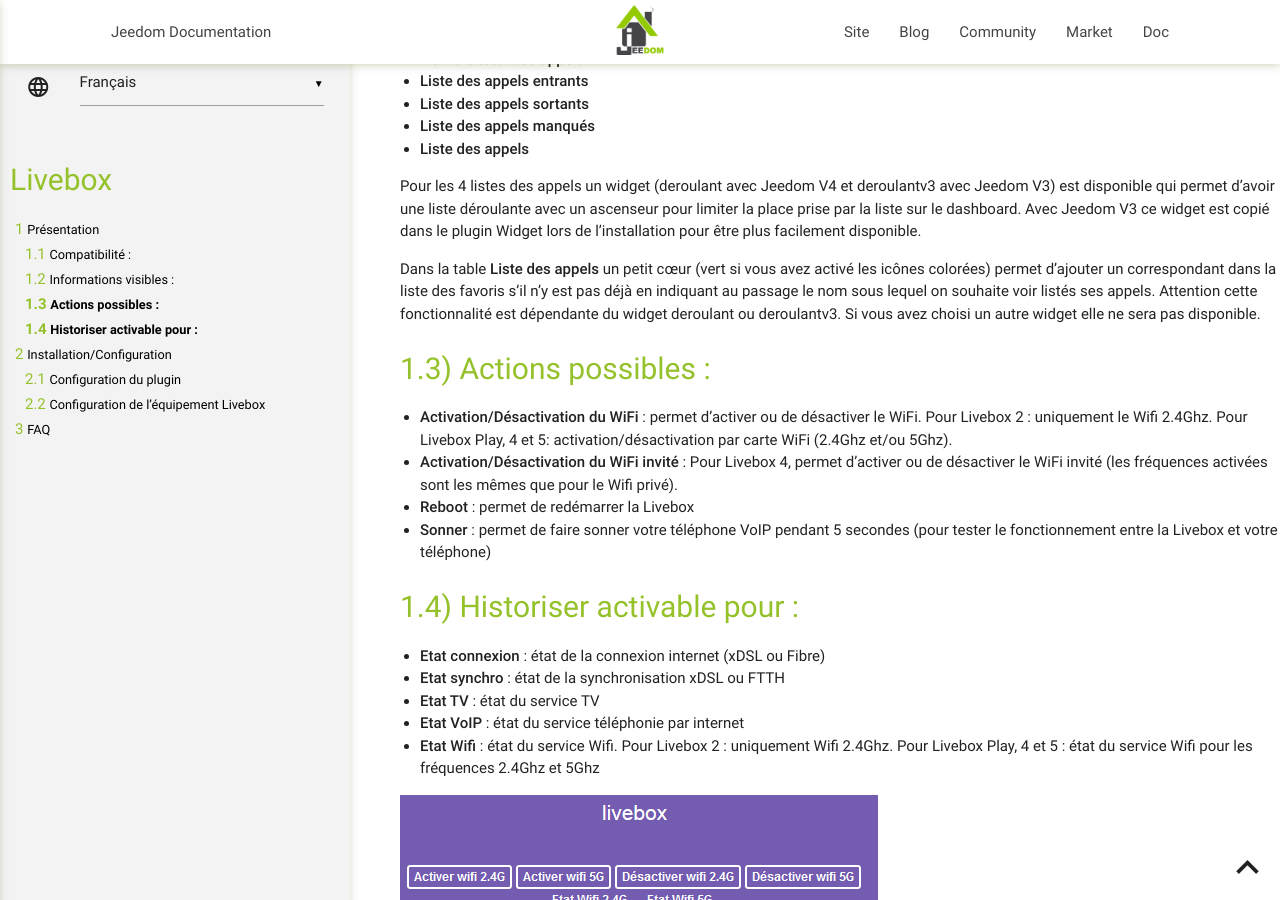
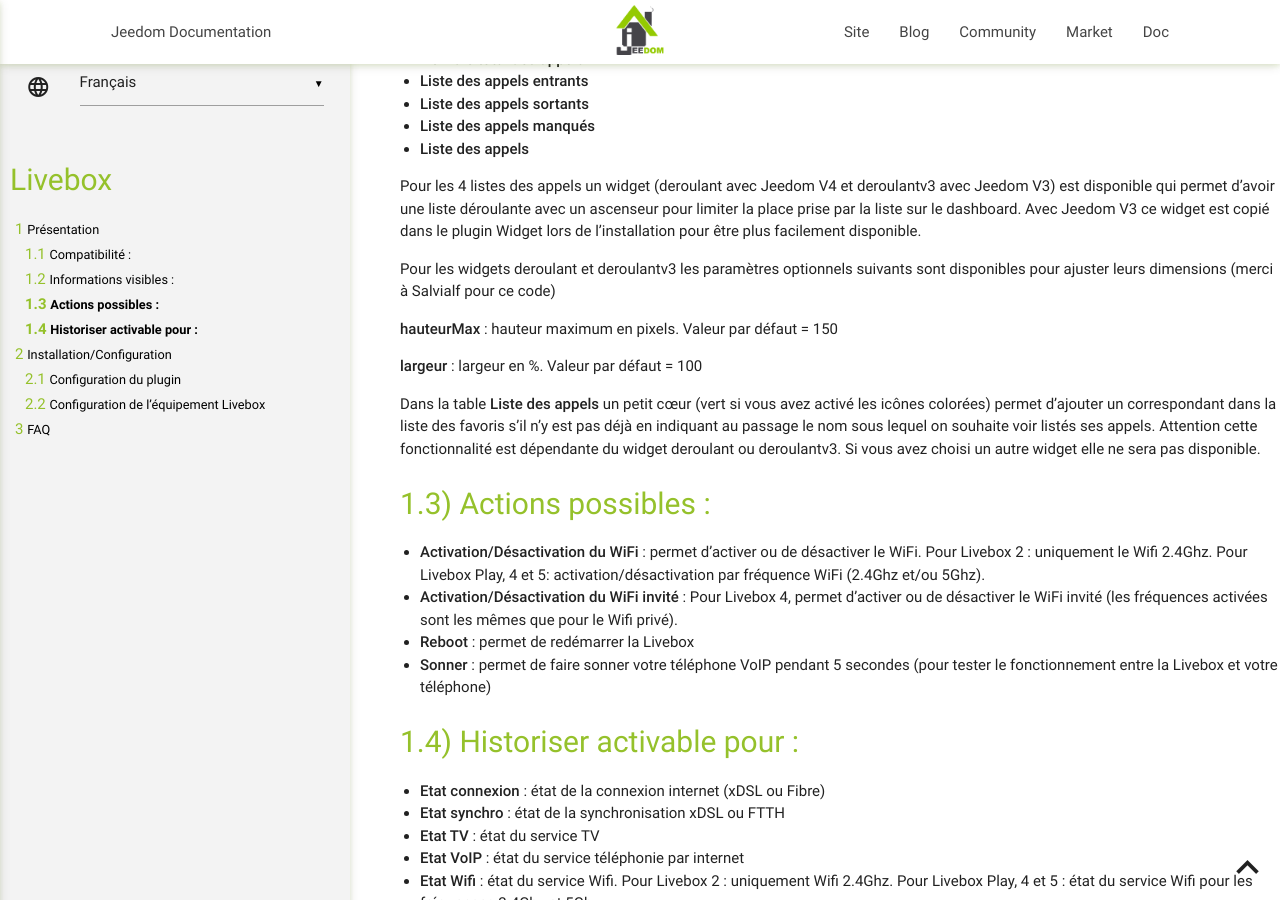
Before and after one commit to jmvedrine/plugin-livebox, a Jekyll site: the page built from docs/fr_FR/index.md, in a window 1280 px wide and 900 px high, scrolled down 824 px. Built offline with Jekyll 4.4.1, drawn with Linux system fonts in a browser that asks for light colours; our own code applies the rules of GitHub Pages for plain Markdown files.

Commit message:
Update docs

```diff
--- a/docs/fr_FR/index.md
+++ b/docs/fr_FR/index.md
@@ -40,6 +40,12 @@ Informations visibles :
 Pour les 4 listes des appels un widget (deroulant avec Jeedom V4 et deroulantv3 avec Jeedom V3) est disponible qui permet d'avoir une liste déroulante avec un ascenseur
 pour limiter la place prise par la liste sur le dashboard. Avec Jeedom V3 ce widget est copié dans le plugin Widget lors de l'installation pour être plus facilement disponible.
 
+Pour les widgets deroulant et deroulantv3 les paramètres optionnels suivants sont disponibles pour ajuster leurs dimensions (merci à Salvialf pour ce code)
+
+**hauteurMax** : hauteur maximum en pixels. Valeur par défaut = 150
+
+**largeur** : largeur en %. Valeur par défaut = 100
+
 Dans la table **Liste des appels** un petit cœur (vert si vous avez activé les icônes colorées) permet d'ajouter un correspondant dans la liste des favoris s'il n'y est pas déjà
 en indiquant au passage le nom sous lequel on souhaite voir listés ses appels. Attention cette fonctionnalité est dépendante du widget deroulant ou deroulantv3.
 Si vous avez choisi un autre widget elle ne sera pas disponible.
@@ -47,7 +53,7 @@ Si vous avez choisi un autre widget elle ne sera pas disponible.
 Actions possibles :
 ---
 
-- **Activation/Désactivation du WiFi** : permet d'activer ou de désactiver le WiFi. Pour Livebox 2 : uniquement le Wifi 2.4Ghz. Pour Livebox Play, 4 et 5: activation/désactivation par carte WiFi (2.4Ghz et/ou 5Ghz).
+- **Activation/Désactivation du WiFi** : permet d'activer ou de désactiver le WiFi. Pour Livebox 2 : uniquement le Wifi 2.4Ghz. Pour Livebox Play, 4 et 5: activation/désactivation par fréquence WiFi (2.4Ghz et/ou 5Ghz).
 - **Activation/Désactivation du WiFi invité** : Pour Livebox 4, permet d'activer ou de désactiver le WiFi invité (les fréquences activées sont les mêmes que pour le Wifi privé).
 - **Reboot** : permet de redémarrer la Livebox
 - **Sonner** : permet de faire sonner votre téléphone VoIP pendant 5 secondes (pour tester le fonctionnement entre la Livebox et votre téléphone)
```
Also changed, not shown: docs/images/configuration.png.
